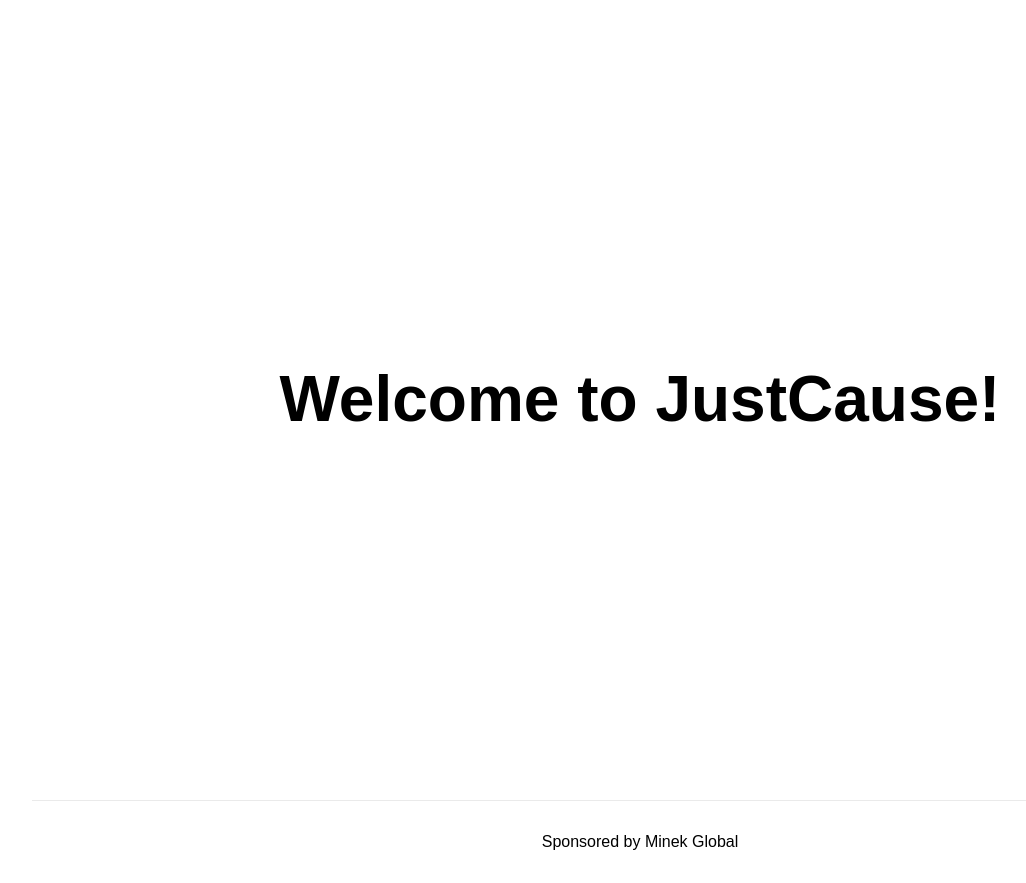
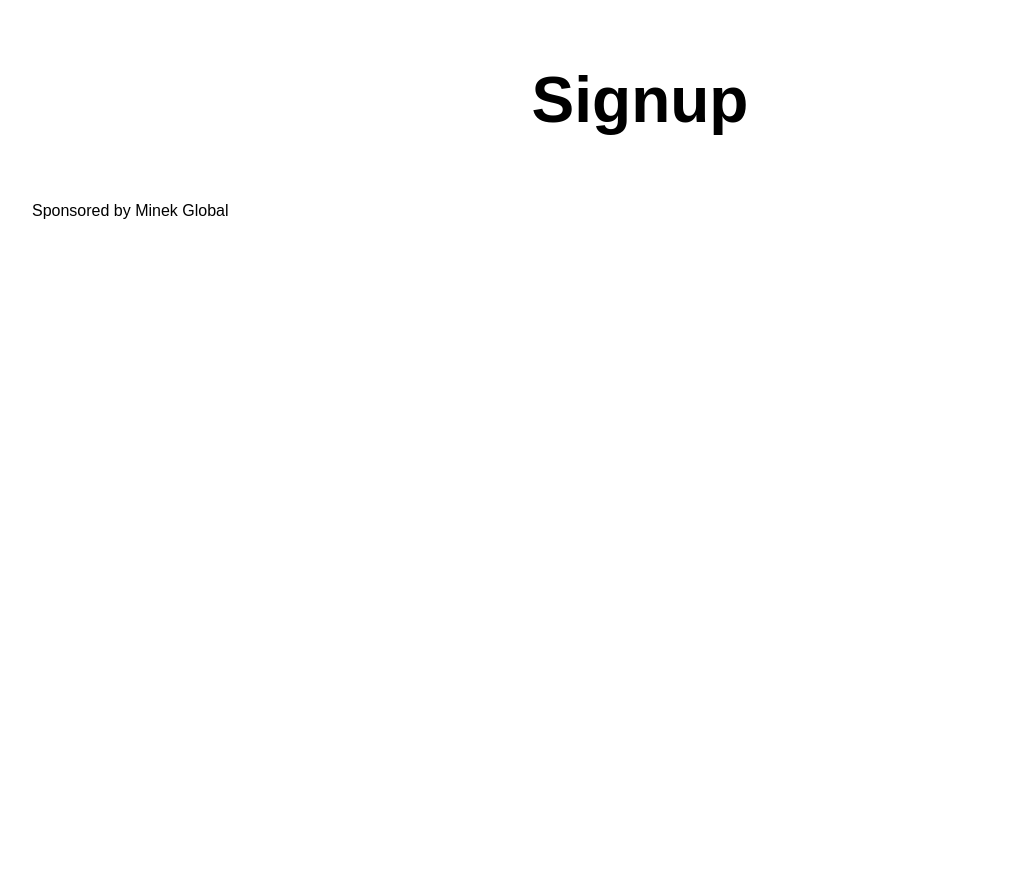
Before and after one commit to nathanielekanem/justCause, a Next.js app: page /signup in a window 1280 px wide. Shown: the whole page, without its empty margins (0-1026 px from the left). After the commit the page ends 800 px from the top, so only its background shows below. Built offline with nearby package versions, Linux system fonts and the light colour scheme.

Commit message:
signup changes

```diff
--- a/pages/signup.js
+++ b/pages/signup.js
@@ -1,7 +1,7 @@
 import Head from 'next/head'
-import styles from '../styles/Home.module.css'
+import styles from '../styles/Signup.module.css'
 
-export default function Home() {
+export default function Signup() {
   return (
     <div className={styles.container}>
       <Head>
@@ -12,7 +12,7 @@
 
       <main className={styles.main}>
         <h1 className={styles.title}>
-          Welcome to JustCause!
+          Signup
         </h1>
       </main>
 
--- /dev/null
+++ b/styles/Signup.module.css
@@ -0,0 +1,36 @@
+.container {
+    padding: 0 2rem;
+}
+
+.main {
+    min-height: 10vh;
+    padding: 4rem 0;
+    flex: 1;
+    display: flex;
+    flex-direction: column;
+    justify-content: center;
+    align-items: center;
+}
+
+.title a {
+    color: #0070f3;
+    text-decoration: none;
+  }
+
+  .title a:hover,
+  .title a:focus,
+  .title a:active {
+    text-decoration: underline;
+  }
+
+  .title {
+    margin: 0;
+    line-height: 1.15;
+    font-size: 4rem;
+  }
+
+  .title,
+  .description,
+  .loginLink {
+    text-align: center;
+  }
```
